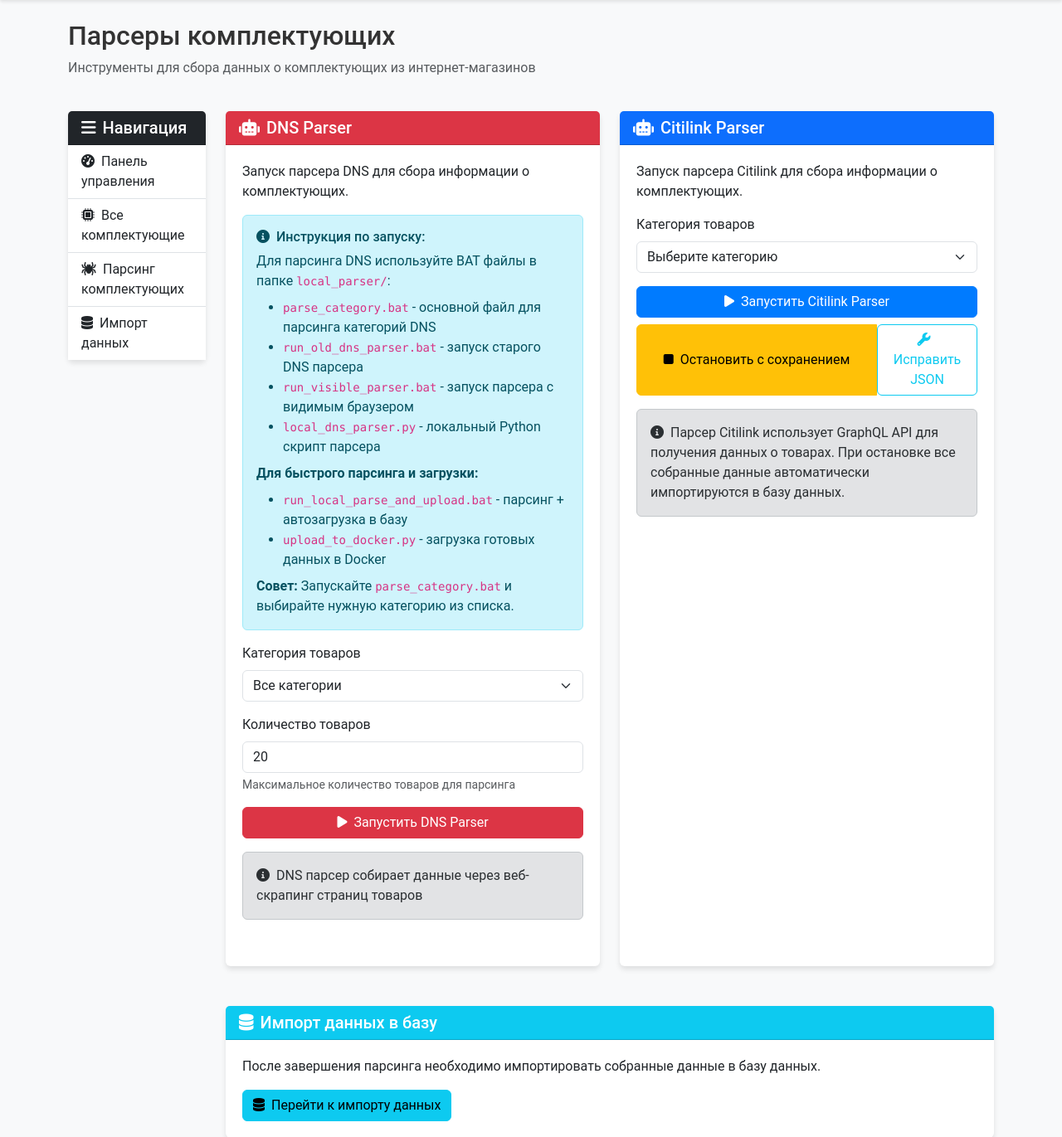
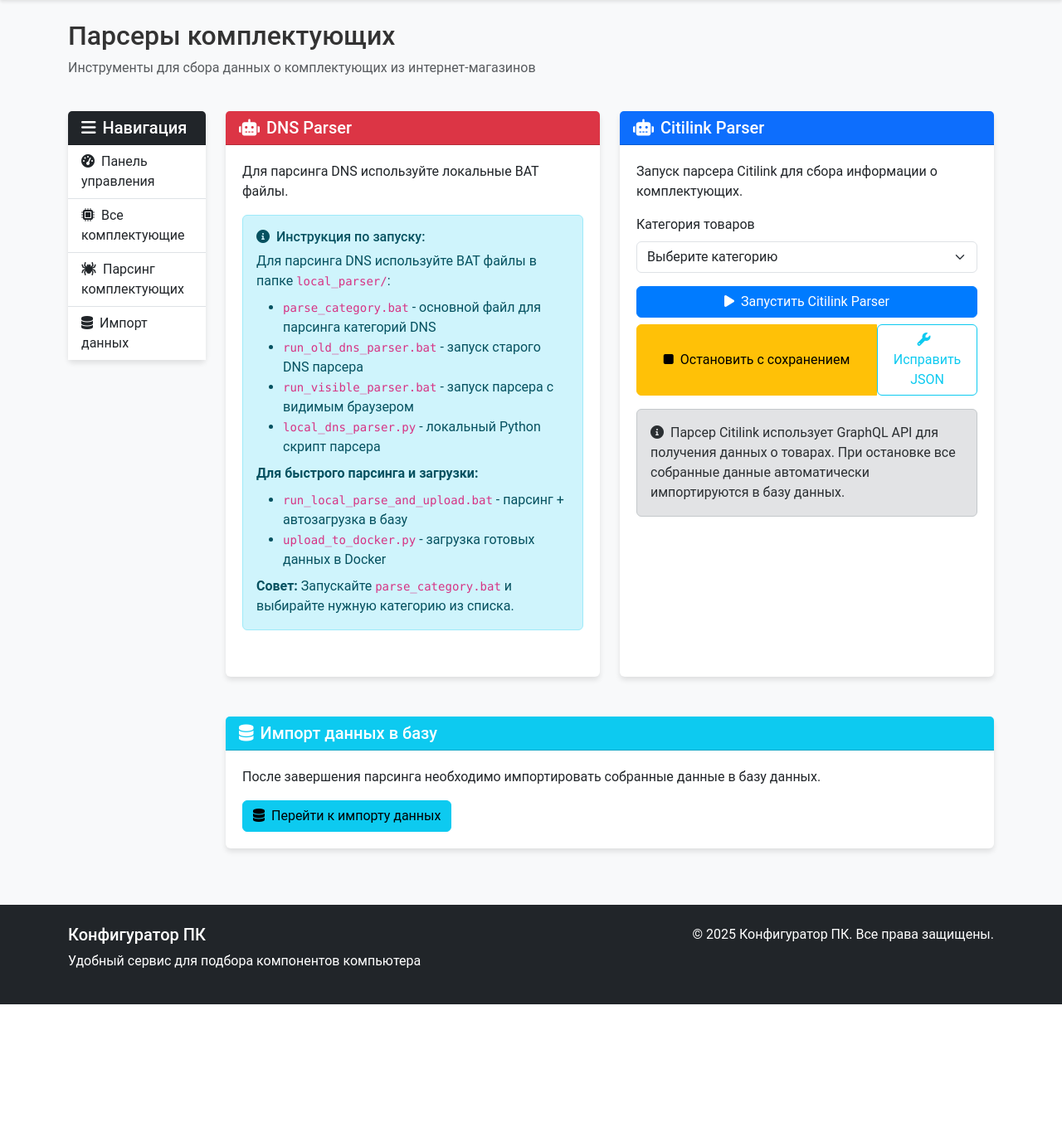
Before and after one commit to Reedmoor/new_pccon, a Python web app: template app/templates/admin/scrape.html in a window 1280 px wide. Shown: the part 60-1431 px from the top of the page at 83% size. After the commit the page ends 1271 px from the top, so only its background shows below. Run offline with Jinja, Linux system fonts and the light colour scheme; the template is opened without the code that fills it, so the values that code supplies are empty.

Commit message:
удаление кнопок для dns parser

```diff
--- a/app/templates/admin/scrape.html
+++ b/app/templates/admin/scrape.html
@@ -15,7 +15,7 @@
                 <h5 class="mb-0"><i class="fas fa-robot me-2"></i>DNS Parser</h5>
             </div>
             <div class="card-body">
-                <p>Запуск парсера DNS для сбора информации о комплектующих.</p>
+                <p>Для парсинга DNS используйте локальные BAT файлы.</p>
 
                 <!-- Описание с батниками -->
                 <div class="alert alert-info">
@@ -35,45 +35,13 @@
                     <p class="mb-0"><strong>Совет:</strong> Запускайте <code>parse_category.bat</code> и выбирайте нужную категорию из списка.</p>
                 </div>
 
-                <form method="POST" action="{{ url_for('admin.run_dns_parser') }}">
-                    <div class="mb-3">
-                        <label for="dns_category" class="form-label">Категория товаров</label>
-                        <select class="form-select" id="dns_category" name="dns_category">
-                            <option value="" selected>Все категории</option>
-                            <option value="videokarty">Видеокарты</option>
-                            <option value="processory">Процессоры</option>
-                            <option value="materinskie-platy">Материнские платы</option>
-                            <option value="operativnaya-pamyat">Оперативная память</option>
-                            <option value="bloki-pitaniya">Блоки питания</option>
-                            <option value="kulery">Кулеры</option>
-                            <option value="zhestkie-diski">Жесткие диски</option>
-                            <option value="ssd-m2">SSD M.2</option>
-                            <option value="ssd-sata">SSD SATA</option>
-                            <option value="korpusa">Корпуса</option>
-                        </select>
-                    </div>
-
-                    <div class="mb-3">
-                        <label for="dns_max_items" class="form-label">Количество товаров</label>
-                        <input type="number" class="form-control" id="dns_max_items" name="dns_max_items" min="1" max="100" value="20">
-                        <div class="form-text">Максимальное количество товаров для парсинга</div>
-                    </div>
-
-                    <div class="d-grid gap-2">
-                        <button type="submit" class="btn btn-danger">
-                            <i class="fas fa-play me-2"></i>Запустить DNS Parser
-                        </button>
-                        {% if dns_results %}
-                        <a href="{{ url_for('admin.clear_dns_parser_results') }}" class="btn btn-outline-secondary" onclick="return confirm('Вы уверены, что хотите очистить все результаты DNS парсера?');">
-                            <i class="fas fa-trash me-2"></i>Очистить результаты
-                        </a>
-                        {% endif %}
-                    </div>
-                </form>
-
-                <div class="alert alert-secondary mt-3">
-                    <i class="fas fa-info-circle me-2"></i>DNS парсер собирает данные через веб-скрапинг страниц товаров
+                {% if dns_results %}
+                <div class="d-grid gap-2">
+                    <a href="{{ url_for('admin.clear_dns_parser_results') }}" class="btn btn-outline-secondary" onclick="return confirm('Вы уверены, что хотите очистить все результаты DNS парсера?');">
+                        <i class="fas fa-trash me-2"></i>Очистить результаты
+                    </a>
                 </div>
+                {% endif %}
             </div>
         </div>
     </div>
```
